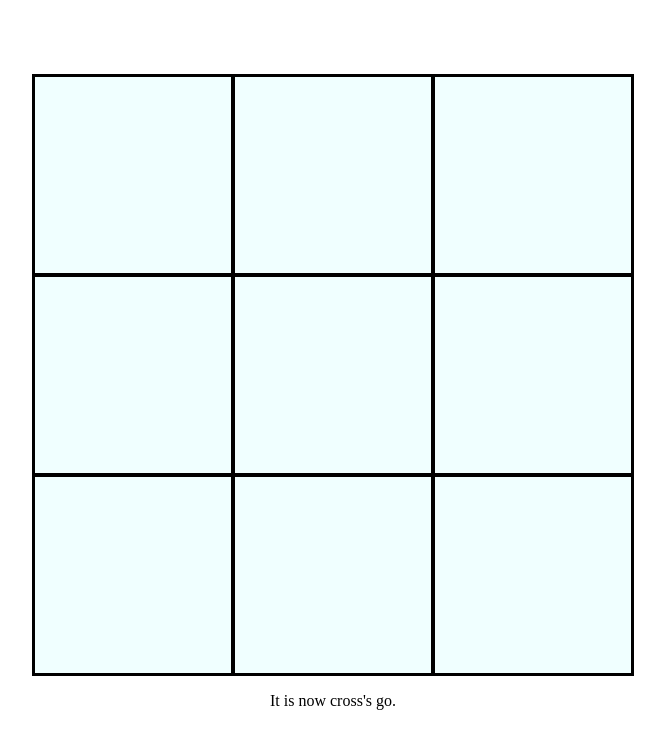
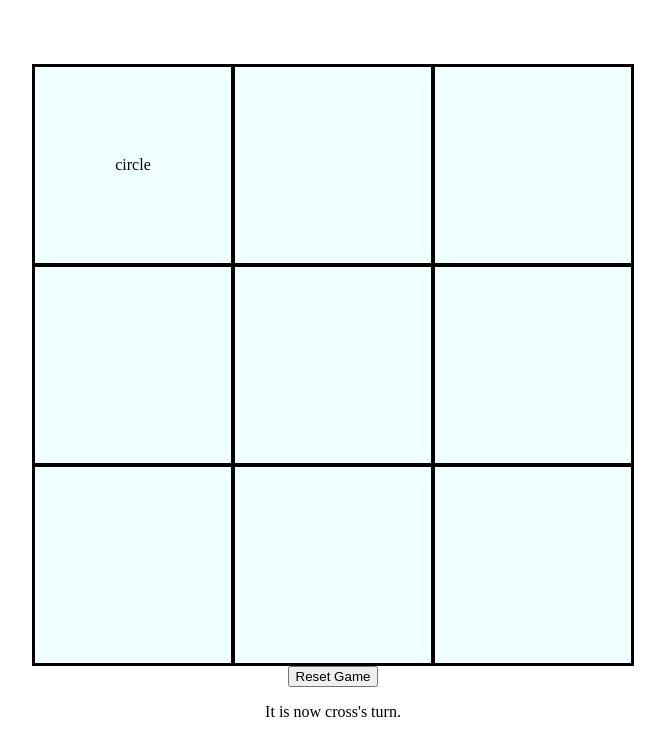
Before and after one commit to begindeveloper/Tic-Tac-Toe, a plain HTML site: page index.html in a window 1280 px wide. Both pictures are taken after a click on the element 440 px from the left and 175 px from the top of the page. Shown: the whole page, without its empty margins (307-972 px from the left). Drawn offline with Linux system fonts and the light colour scheme.

Commit message:
update 08-21-2023

```diff
--- a/index.html
+++ b/index.html
@@ -9,7 +9,7 @@
 <body>
 
     <div id="gameboard"></div>
-    <!-- <button onclick="resetGame()">Reset Game</button>-->
+    <button onclick="resetGame()">Reset Game</button>
     <p id="info"></p>
 
     <script src="script.js"></script>
--- a/script.js
+++ b/script.js
@@ -1,74 +1,65 @@
-const gameboard = document.querySelector('#gameboard')
-const infoDisplay= document.querySelector('#info')
+const gameboard = document.querySelector('#gameboard');
+const infoDisplay = document.querySelector('#info');
+const resetButton = document.querySelector('button');
+
+let currentPlayer = 'circle';
+infoDisplay.textContent = "Circle goes first";
+
 const startCells = ["", "", "", "", "", "", "", "", ""];
-
-let go = "circle";
-infoDisplay.textContent = "Circle goes first";
 
 function createBoard() {
     startCells.forEach((_cell, index) => {
         const cellElement = document.createElement('div');
-        cellElement.classList.add('square')
+        cellElement.classList.add('square');
         cellElement.id = index;
         cellElement.addEventListener('click', addGo);
-        gameboard.append(cellElement);
+        gameboard.appendChild(cellElement);
     });
 }
 
 createBoard();
 
+function addGo(e) {
+    const cell = e.target;
 
-function addGo(e) {
-    const goDisplay = document.createElement('div');
-    goDisplay.classList.add(go);
-    e.target.append(goDisplay);
-    go = go === "circle" ? "cross" : "circle";
-    infoDisplay.textContent = "It is now " + go + "'s go.";
-    e.target.removeEventListener('click', addGo);
-    checkScore()
+    if (cell.classList.contains('square') && cell.textContent === "") {
+        cell.textContent = currentPlayer;
+        currentPlayer = currentPlayer === "circle" ? "cross" : "circle";
+        infoDisplay.textContent = "It is now " + currentPlayer + "'s turn.";
+        cell.removeEventListener('click', addGo);
+        checkScore();
+    }
 }
 
-
 function checkScore() {
-    const allSquares = document.querySelectorAll('.square');
+    const squares = document.querySelectorAll('.square');
     const winningCombos = [
-        ["0","1","2"],["3","4","5"],["6","7","8"]
-        ,["0","3","6"],["1","4","7"],["2","5","8"]
-        ,["0","4","8"],["2","4","6"]
+        [0, 1, 2], [3, 4, 5], [6, 7, 8],
+        [0, 3, 6], [1, 4, 7], [2, 5, 8],
+        [0, 4, 8], [2, 4, 6]
     ];
 
-    winningCombos.forEach(array => {
-        const circleWins = array.every(cell =>
-            allSquares[cell].firstChild?.classList.contains('circle'))
+    for (const combo of winningCombos) {
+        const [a, b, c] = combo;
+        if (squares[a].textContent && squares[a].textContent === squares[b].textContent && squares[a].textContent === squares[c].textContent) {
+            infoDisplay.textContent = currentPlayer === "circle" ? "Circle Wins!" : "Cross Wins!";
+            return;
+        }
+    }
 
-        if (circleWins){
-            infoDisplay.textContent = "Circle Wins";
-            allSquares.forEach(square => square.replaceWith(square.cloneNode(true)))
-            return
-        }
-        resetBoard();
-     });
-
-
-     winningCombos.forEach(array => {
-        const crossWins = array.every(cell =>
-            allSquares[cell].firstChild?.classList.contains('cross'))
-
-        if (crossWins){
-            infoDisplay.textContent = "Cross Wins!";
-            allSquares.forEach(square => square.replaceWith(square.cloneNode(true)))
-            return
-         }
-         resetBoard();
-     });
+    if ([...squares].every(square => square.textContent !== "")) {
+        infoDisplay.textContent = "It's a Draw!";
+    }
 }
 
-function resetBoard() {
-    const allSquares = document.querySelectorAll('.square');
-    allSquares.forEach(square => {
-      if (square.firstChild) {
-        square.removeChild(square.firstChild);
-      }
-      square.addEventListener('click', addGo);
+function resetGame() {
+    const squares = document.querySelectorAll('.square');
+    squares.forEach(square => {
+        square.textContent = "";
+        square.addEventListener('click', addGo);
     });
-  }
+    currentPlayer = 'circle';
+    infoDisplay.textContent = "Circle goes first";
+}
+
+resetButton.addEventListener('click', resetGame);
```
